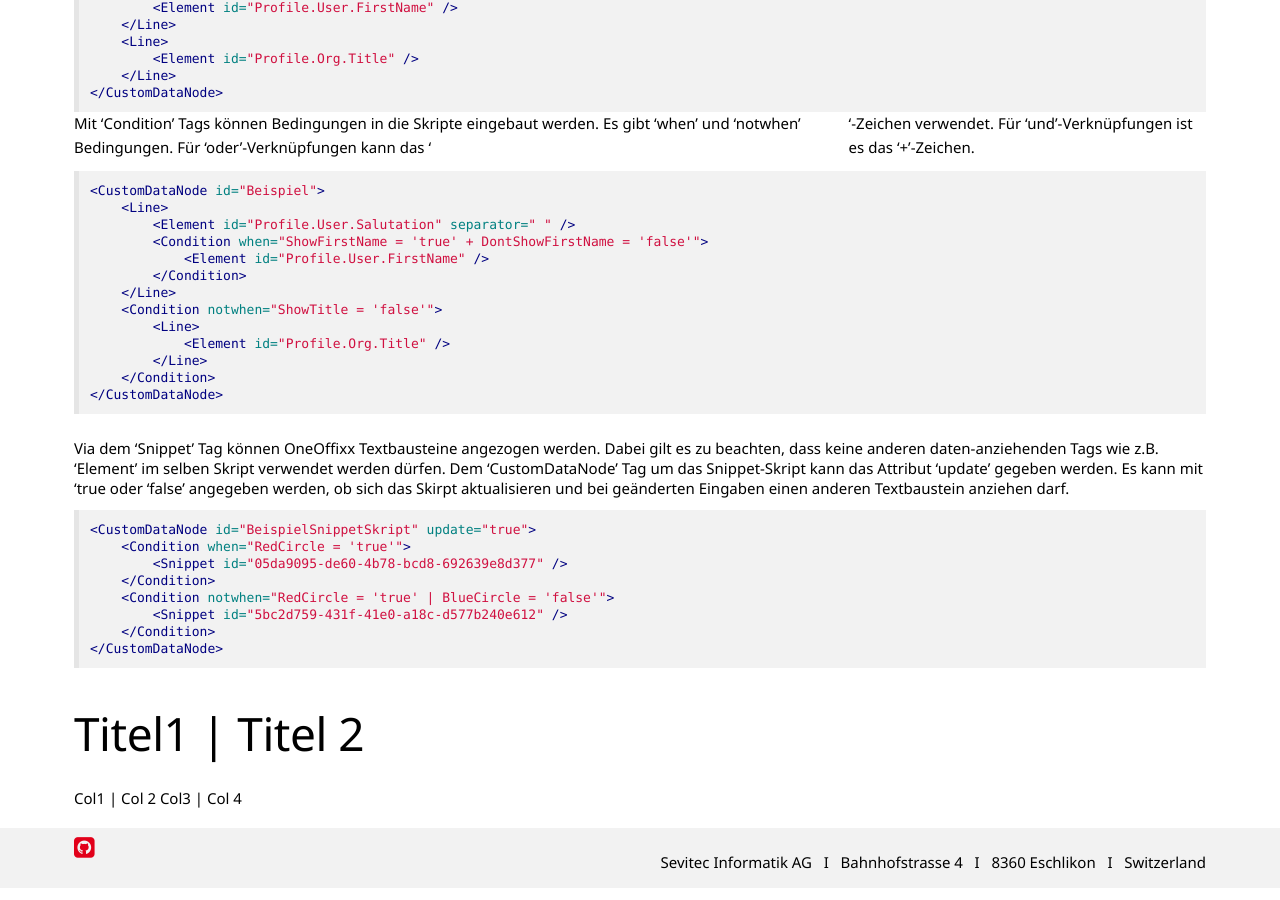
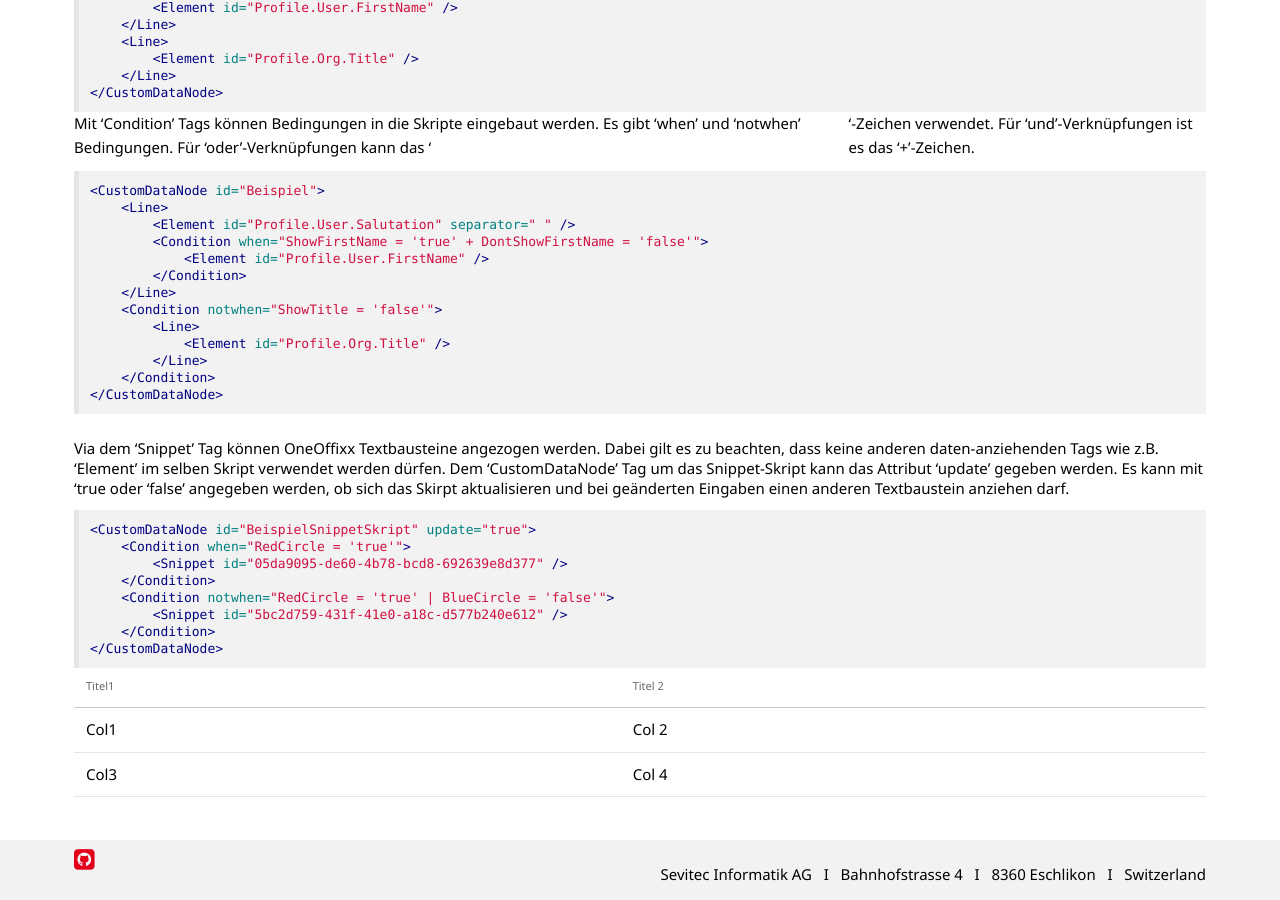
Before and after one commit to primesoft-group/oneoffixx-docs, a Jekyll site: the page built from _pages/docfunc/de/df-scripts.md, in a window 1280 px wide and 900 px high, scrolled down 1256 px. Built offline with Jekyll 4.4.1, drawn with Linux system fonts in a browser that asks for light colours; nearby versions of some CDN libraries; some web fonts are replaced.

Commit message:
Update df-scripts.md

````diff
--- a/_pages/docfunc/de/df-scripts.md
+++ b/_pages/docfunc/de/df-scripts.md
@@ -74,8 +74,8 @@ Via dem 'Snippet' Tag können OneOffixx Textbausteine angezogen werden. Dabei gi
 </CustomDataNode>
 ```
 
-
+{:.table .table-striped}
 Titel1 | Titel 2
-----------------
+-------|--------
 Col1 | Col 2
 Col3 | Col 4
````
